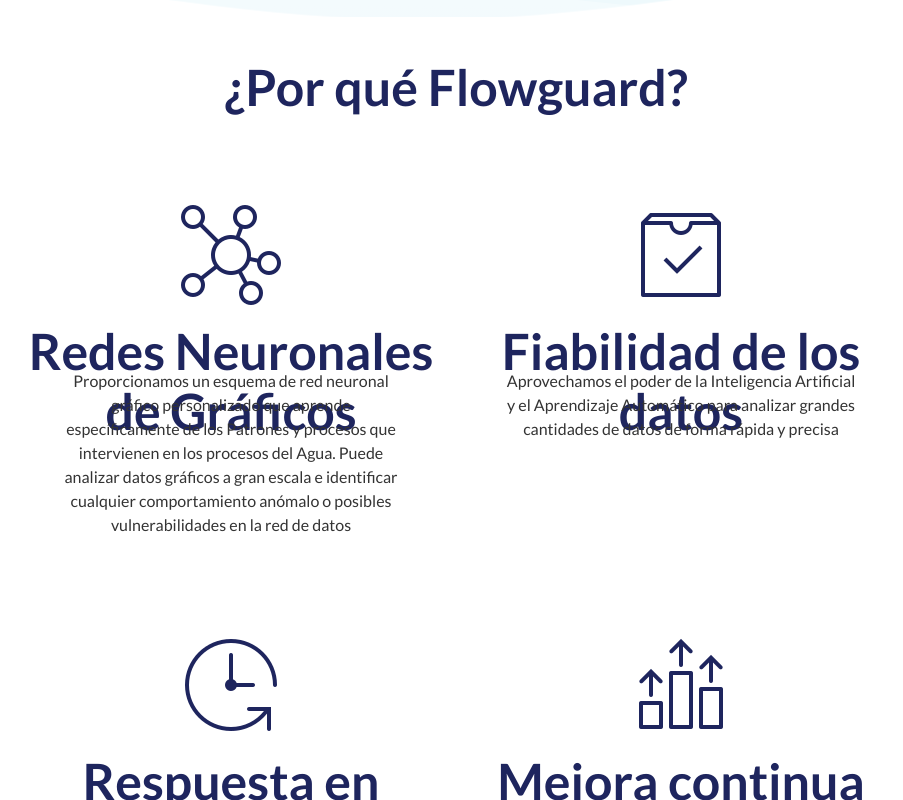
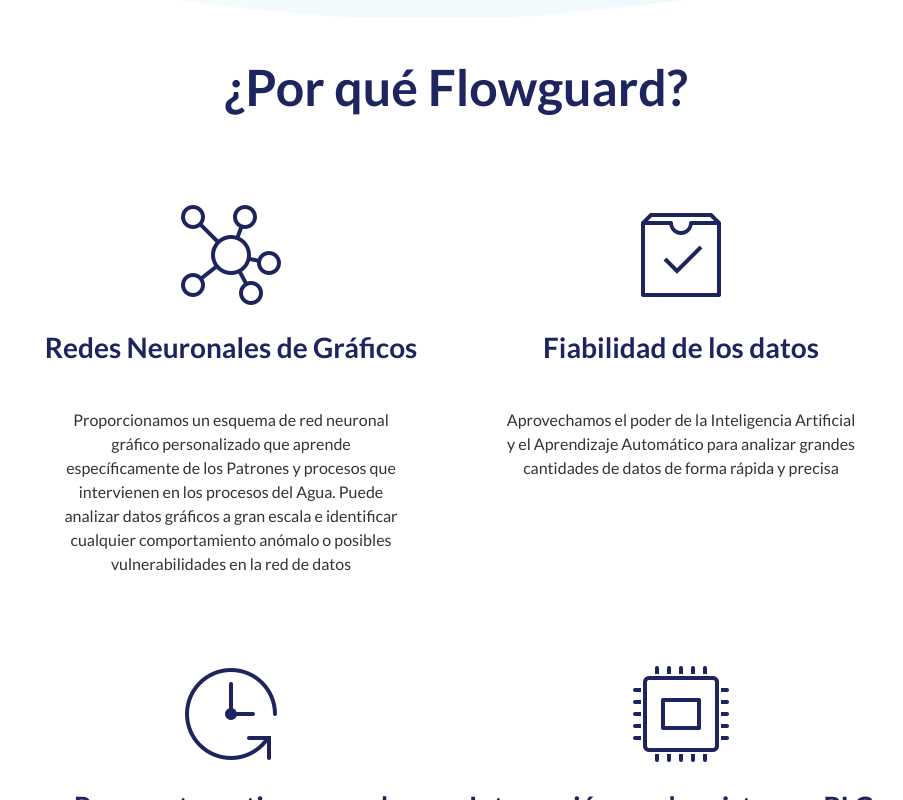
Before and after one commit to telcash/flowguard_frontend, a React (Create React App) app: page / in a window 1280 px wide. Shown: the part 840-1640 px from the top of the page, without its empty margins (184-1087 px from the left). Built offline with nearby package versions, Linux system fonts and the light colour scheme.

Commit message:
Arreglados estilos en Feature - Cambiado un Feature en Features

```diff
--- a/src/components/feature/feature.css
+++ b/src/components/feature/feature.css
@@ -3,6 +3,7 @@
     flex-direction: column;
     justify-content: center;
     align-items: center;
+    row-gap: 10px;
     min-width: 360px;
     max-width: 450px;
     margin-top: 5rem;
@@ -18,7 +19,7 @@
     font-size: 28px;
     font-weight: 700;
     text-align: center;
-    height: 56px;
+    height: 75px;
     padding-top: 1rem;
 }
 
--- a/src/containers/features/Features.jsx
+++ b/src/containers/features/Features.jsx
@@ -4,9 +4,10 @@ import Feature from '../../components/feature/Feature';
 import neuralNetworkIcon from '../../assets/neural-network.png';
 import dataReliabilityIcon from '../../assets/data-quality.png';
 import realTimeIcon from '../../assets/in-time.png';
-import contImprovementIcon from '../../assets/improvement.png';
+//import contImprovementIcon from '../../assets/improvement.png';
 import riskManagementIcon from '../../assets/risk-management.png';
 import environmentImpactIcon from '../../assets/environment.png';
+import electronicsIcon from '../../assets/electronics.png';
 import { useTranslation } from 'react-i18next';
 
 const Features = () => {
@@ -18,7 +19,7 @@ const Features = () => {
         <Feature icon={neuralNetworkIcon} title={t("features.graph-neural-networks.title")} description={t("features.graph-neural-networks.description")}></Feature>
         <Feature icon={dataReliabilityIcon} title={t("features.data-reliability.title")} description={t("features.data-reliability.description")}></Feature>
         <Feature icon={realTimeIcon} title={t("features.real-time-response.title")} description={t("features.real-time-response.description")}></Feature>
-        <Feature icon={contImprovementIcon} title={t("features.cont-improvement.title")} description={t("features.cont-improvement.description")}></Feature>
+        <Feature icon={electronicsIcon} title={t("features.plc-scada-integration.title")} description={t("features.plc-scada-integration.description")}></Feature>
         <Feature icon={riskManagementIcon} title={t("features.risk-management.title")} description={t("features.risk-management.description")}></Feature>
         <Feature icon={environmentImpactIcon} title={t("features.environment-impact.title")} description={t("features.environment-impact.description")}></Feature>
       </div>
--- a/src/containers/features/features.css
+++ b/src/containers/features/features.css
@@ -7,7 +7,7 @@
     align-items: center;
 }
 
-.fg__features h1 {
+.fg__features h1:first-child {
     color: #1E255E;
     font-size: 50px;
     font-weight: 700;
@@ -19,5 +19,5 @@
     flex-flow: row wrap;
     justify-content: center;
     align-items: center;
-    row-gap: 20px;
+    row-gap: 10px;
 }
```
Also changed, not shown: src/assets/electronics.png (added).
